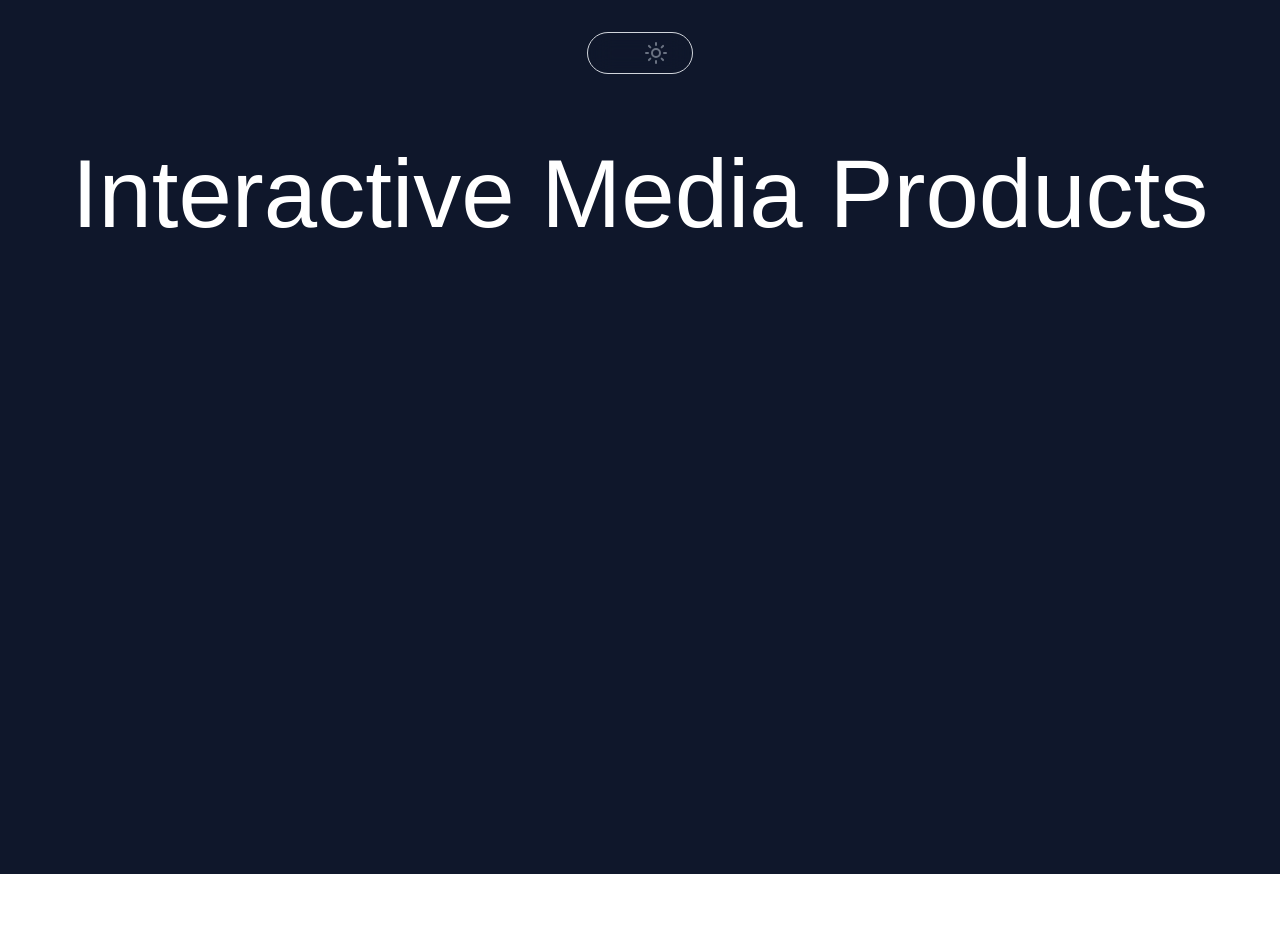
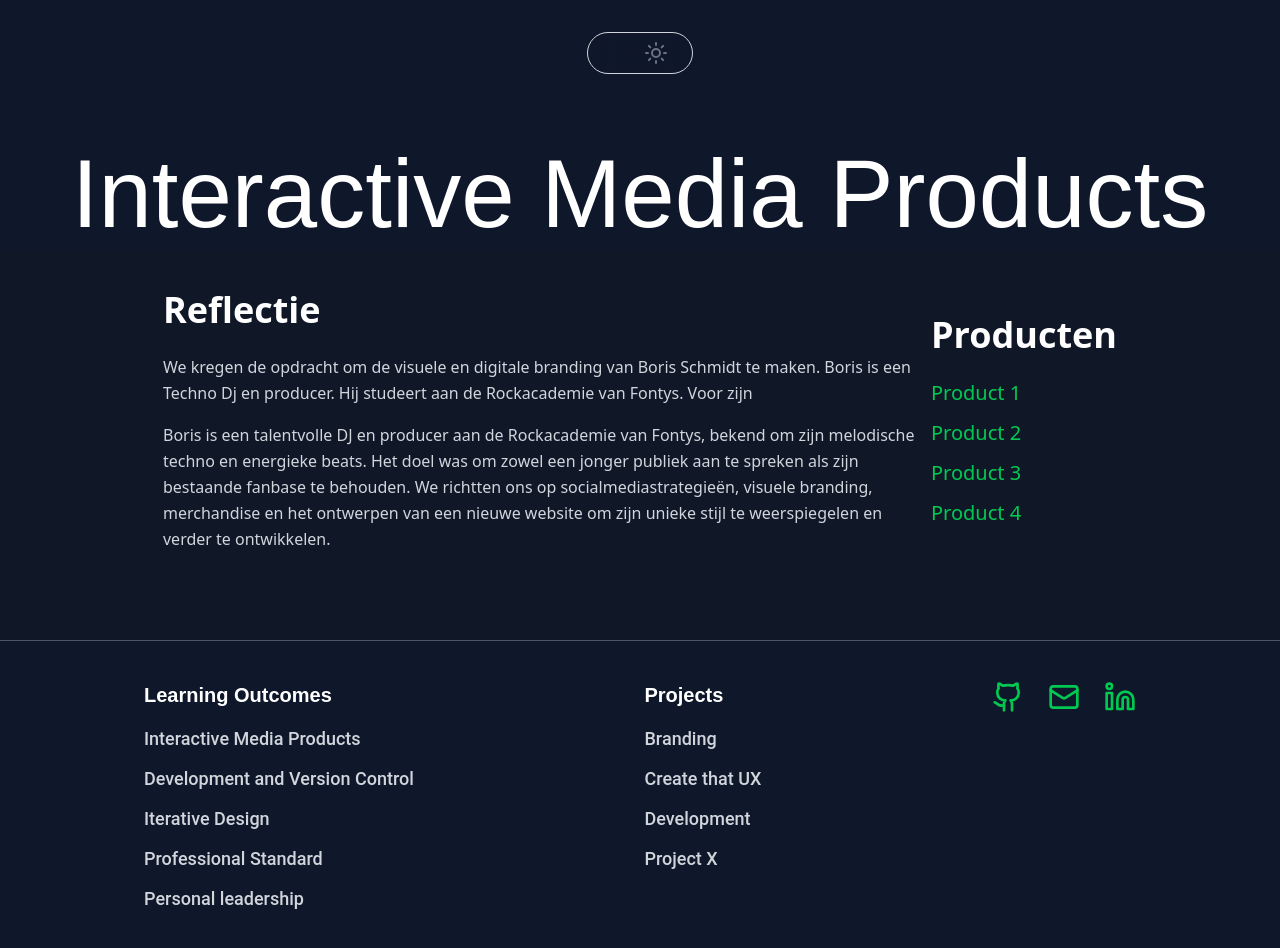
Before and after one commit to LuukyPuuky/Portfolio2.1, a Nuxt app: page /lo1 in a window 1280 px wide. Shown: the top 948 px of the page. Before the commit the page ends 874 px from the top, so only its background shows below. Built offline with nearby package versions, Linux system fonts and the light colour scheme.

Commit message:
changed a bunch of stuff. trying to figure out the nuxt links

```diff
--- a/components/CardStackGroup.vue
+++ b/components/CardStackGroup.vue
@@ -38,7 +38,7 @@ const cards = [
     description:
       "Voor dit project heb ik een branding gemaakt voor Boris Schmidt. Boris studeert aan de Rockacademie. Gedurende 4 weken heb ik samen met mijn groep verschillende producten gemaakt voor Boris. Denk aan een moodboard, stylescape, logo, brandguide en content strategie.",
     buttonText: "Lees Meer",
-    buttonLink: "branding",
+    buttonLink: "/projects/branding",
     brandingTitle: "Branding",
     brandingImage: "/images/card1folderinside.svg",
     fileColor: "#381C22",
@@ -49,7 +49,7 @@ const cards = [
     description:
       "Voor dit project heb ik samen met mijn groepsgenoten een UX design gemaakt voor Cardan. Cardan is een bedrijf dat zich richt op het verbeteren van de accecibility van websites.",
     buttonText: "Lees Meer",
-    buttonLink: "cardan",
+    buttonLink: "/projects/cardan",
     brandingTitle: "Create that UX",
     brandingImage: "images/Cardanlogo.svg",
     fileColor: "#654E6F",
@@ -60,7 +60,7 @@ const cards = [
     description:
       "Dit project gaat over mijn portfolio. Hierin beschrijf ik hoe ik tot mijn portfolio ben gekomen, wat ik ervoor heb gedesigned en hoe ik mezelf beter ben leren kennen in mijn waardes.",
     buttonText: "Lees Meer",
-    buttonLink: "/portfolio",
+    buttonLink: "/projects/portfolio",
     brandingTitle: "Luuk Steijaert",
     brandingImage: "",
     fileColor: "#00c951",
--- a/components/HeaderProject.vue
+++ b/components/HeaderProject.vue
@@ -12,7 +12,7 @@ defineProps({
 </script>
 
 <template>
-  <div class="md:max-w-6xl mx-auto pt-18 px-4 h-screen">
+  <div class="md:max-w-6xl mx-auto pt-18 px-4">
     <div class="text-white flex items-center flex-col gap-2">
       <h1 class="font-KronaOne font md:text-8xl text-6xl w-max">{{ title }}</h1>
       <h2 class="font-KronaOne md:text-5xl text-3xl text-green-400">
--- a/components/HorizontalCardGroup.vue
+++ b/components/HorizontalCardGroup.vue
@@ -1,13 +1,13 @@
 <template>
   <div class="horizontal-scroll-section">
-    <div ref="pinContainerRef" class="h-[280vh]">
+    <div ref="pinContainerRef" :style="{ height: `${scrollHeight}px` }">
       <div
         ref="pinnedElementRef"
         class="sticky top-0 h-screen w-full overflow-hidden"
       >
         <div
           ref="cardsWrapperRef"
-          class="flex flex-nowrap w-max items-center h-full px-[5vw] gap-8"
+          class="flex flex-nowrap w-max items-center h-full px-[5vw] gap-[5vw]"
         >
           <div v-for="(card, index) in cards" :key="index" class="card-item">
             <HorizontalCard
@@ -27,12 +27,12 @@ import { ref, onMounted, onUnmounted } from "vue";
 import HorizontalCard from "./HorizontalCard.vue";
 import { gsap } from "gsap";
 import ScrollTrigger from "gsap/ScrollTrigger";
-import Lo1 from "~/pages/lo1.vue";
 
 // --- Refs for DOM elements ---
 const pinContainerRef = ref(null);
 const pinnedElementRef = ref(null);
 const cardsWrapperRef = ref(null);
+const scrollHeight = ref(0);
 
 // --- Card Data ---
 const cards = ref([
@@ -57,6 +57,7 @@ onMounted(() => {
 
     const amountToScroll =
       cardsWrapperRef.value.offsetWidth - window.innerWidth;
+    scrollHeight.value = window.innerHeight + amountToScroll;
 
     st = ScrollTrigger.create({
       trigger: pinContainerRef.value,
--- a/components/LearningCard.vue
+++ b/components/LearningCard.vue
@@ -1,3 +1,18 @@
+<template>
+  <div class="max-w-2xl">
+    <h2 class="text-white font-RobotoCondensed md:text-4xl mx-[-2px] text-2xl">
+      {{ title }}
+    </h2>
+    <p class="text-green-400 mb-2 font-Roboto md:text-2xl text-xl">
+      {{ subtitle }}
+    </p>
+    <p class="text-gray-300 mb-10 font-Roboto md:text-xl text-lg">
+      {{ description }}
+    </p>
+    <button-pdf @click="handlePdfClick" />
+  </div>
+</template>
+
 <script setup>
 defineProps({
   title: {
@@ -24,17 +39,3 @@ const handlePdfClick = () => {
   emit("pdf-click", { pdfUrl: props.pdfUrl });
 };
 </script>
-<template>
-  <div class="max-w-2xl">
-    <h2 class="text-white font-RobotoCondensed md:text-4xl mx-[-2px] text-2xl">
-      {{ title }}
-    </h2>
-    <p class="text-green-400 mb-2 font-Roboto md:text-2xl text-xl">
-      {{ subtitle }}
-    </p>
-    <p class="text-gray-300 mb-10 font-Roboto md:text-xl text-lg">
-      {{ description }}
-    </p>
-    <button-pdf @click="handlePdfClick" />
-  </div>
-</template>
--- a/components/Navbar.vue
+++ b/components/Navbar.vue
@@ -68,7 +68,7 @@ export default {
       navItems: [
         {
           label: "Learning Outcomes",
-          url: "#learningoutcomes",
+          url: "/#learningoutcomes",
           hash: "#learningOutcomes",
         },
         { label: "Projects", url: "/#projects", hash: "#projects" },
--- a/components/ProjectLayout.vue
+++ b/components/ProjectLayout.vue
@@ -26,6 +26,7 @@
         </div>
       </div>
       <learning-card
+        id="#product1"
         title="Samenwerkingsovereenkomst"
         subtitle="Learning Outcome 4 Professional Standard"
         description="Voordat we begonnen met het groepsproject heb ik een samenwerkingsovereenkomst gemaakt zodat we regels hadden om ons aan te houden tijdens het werken aan dit project."
--- /dev/null
+++ b/components/reflectionSection.vue
@@ -0,0 +1,71 @@
+<template>
+  <div class="w-full bg-gray-900 text-white py-10">
+    <div class="container mx-auto px-4">
+      <!-- Reflection Section -->
+      <div id="reflection" class="mb-12">
+        <h2 class="text-4xl font-bold mb-6">Reflectie</h2>
+        <div class="space-y-4 max-w-3xl">
+          <p class="text-gray-300 leading-relaxed">
+            We kregen de opdracht om de visuele en digitale branding van Boris
+            Schmidt te maken. Boris is een Techno Dj en producer. Hij studeert
+            aan de Rockacademie van Fontys. Voor zijn
+          </p>
+          <p class="text-gray-300 leading-relaxed">
+            Boris is een talentvolle DJ en producer aan de Rockacademie van
+            Fontys, bekend om zijn melodische techno en energieke beats. Het
+            doel was om zowel een jonger publiek aan te spreken als zijn
+            bestaande fanbase te behouden. We richtten ons op
+            socialmediastrategieën, visuele branding, merchandise en het
+            ontwerpen van een nieuwe website om zijn unieke stijl te
+            weerspiegelen en verder te ontwikkelen.
+          </p>
+        </div>
+      </div>
+
+      <!-- Products Section -->
+      <div id="products" class="mb-12">
+        <h2 class="text-4xl font-bold mb-6">Producten</h2>
+        <ul class="space-y-3">
+          <li>
+            <NuxtLink
+              to="/projects/branding#product1"
+              class="text-green-500 hover:text-green-400 text-xl transition-colors duration-200"
+            >
+              Product 1
+            </NuxtLink>
+          </li>
+          <li>
+            <NuxtLink
+              to="/projects/branding#product2"
+              class="text-green-500 hover:text-green-400 text-xl transition-colors duration-200"
+            >
+              Product 2
+            </NuxtLink>
+          </li>
+          <li>
+            <NuxtLink
+              to="/branding#product3"
+              class="text-green-500 hover:text-green-400 text-xl transition-colors duration-200"
+            >
+              Product 3
+            </NuxtLink>
+          </li>
+          <li>
+            <NuxtLink
+              to="/branding#product4"
+              class="text-green-500 hover:text-green-400 text-xl transition-colors duration-200"
+            >
+              Product 4
+            </NuxtLink>
+          </li>
+        </ul>
+      </div>
+    </div>
+  </div>
+</template>
+
+<style scoped>
+html {
+  scroll-behavior: smooth;
+}
+</style>
--- a/pages/lo1.vue
+++ b/pages/lo1.vue
@@ -1,8 +1,14 @@
+<script setup lang="ts">
+import ReflectionSection from "~/components/reflectionSection.vue";
+</script>
+
 <template>
   <div class="scrollbar scrollbar-thumb-green-500 scrollbar-track-slate-900">
     <div class="bg-slate-900 text-white">
       <Navbar />
       <HeaderProject title="Interactive Media Products" />
+      <ReflectionSection />
+      <Footer />
     </div>
   </div>
 </template>
--- a/pages/projects/branding.vue
+++ b/pages/projects/branding.vue
@@ -3,7 +3,60 @@
     <div class="bg-slate-900 text-white">
       <Navbar />
       <HeaderProject title="Branding" subtitle="Boris Schmidt" />
-      <ProjectLayout />
+
+      <div class="min-h-screen p-4">
+        <div class="max-w-6xl mx-auto">
+          <div class="flex flex-col md:flex-row mb-10 md:gap-48 gap-10">
+            <div class="max-w-2xl">
+              <h1 class="font-RobotoCondensed text-4xl">Introductie</h1>
+              <p class="text-gray-300 mb-10 font-Roboto text-xl">
+                We kregen de opdracht om de visuele en digitale branding van
+                Boris Schmidt te maken. Boris is een Techno Dj en producer. Hij
+                studeert aan de Rockacademie van Fontys. Voor zijn Boris is een
+                talentvolle DJ en producer aan de Rockacademie van Fontys,
+                bekend om zijn melodische techno en energieke beats. Het doel
+                was om zowel een jonger publiek aan te spreken als zijn
+                bestaande fanbase te behouden. We richtten ons op
+                socialmediastrategieën, visuele branding, merchandise en het
+                ontwerpen van een nieuwe website om zijn unieke stijl te
+                weerspiegelen en verder te ontwikkelen.
+              </p>
+            </div>
+            <div class="max-w-4xl flex justify-center items-center">
+              <img
+                src="/images/Bs-white.svg"
+                alt="Boris Schmidt logo
+          "
+                class="size-64 flex justify-center items-center"
+              />
+            </div>
+          </div>
+          <learning-card
+            id="#product1"
+            title="Samenwerkingsovereenkomst"
+            subtitle="Learning Outcome 4 Professional Standard"
+            description="Voordat we begonnen met het groepsproject heb ik een samenwerkingsovereenkomst gemaakt zodat we regels hadden om ons aan te houden tijdens het werken aan dit project."
+            pdf-url="/path/to/pdf1.pdf"
+            @pdf-click="openPdf"
+          />
+
+          <learning-card
+            id="#product2"
+            title="Onderzoek Boris"
+            subtitle="Learning outcome 3: Iterative design"
+            description="Als eerste ben ik gaan kijken op het internet naar informatie over Boris zelf via Google. Wat zijn muziek precies is, wat voor soort muziek hij maakt en welke artiesten hij zelf als inspiratie heeft. Daarnaast heeft hij al veel verschillende sociale media platformen om zijn muziek te delen met de wereld, zoals Soundcloud en Spotify. Ook gebruikt hij Tiktok en Instagram om zijn muziek meer aandacht te laten trekken. Hierdoor kreeg ik een beter beeld van zijn muziek. "
+            pdf-url="/path/to/pdf3.pdf"
+          />
+        </div>
+      </div>
     </div>
   </div>
 </template>
+
+<script setup>
+const openPdf = ({ pdfUrl }) => {
+  if (pdfUrl) {
+    window.open(pdfUrl, "_blank");
+  }
+};
+</script>
--- a/pages/projects/cardan.vue
+++ b/pages/projects/cardan.vue
@@ -1,8 +1,7 @@
 <template>
-  <div class="scrollbar scrollbar-thumb-green-500 scrollbar-track-slate-900">
-    <div class="bg-slate-900 text-white">
-      <Navbar />
-      <HeaderProject title="Create that UX" subtitle="Cardan" />
-    </div>
+  <div class="bg-slate-900 text-white">
+    <Navbar />
+    <HeaderProject title="Create that UX" subtitle="Cardan" />
+    <Footer />
   </div>
 </template>
```
Also changed, not shown: pages/projects/about.vue (renamed from pages/about.vue), pages/projects/portfolio.vue (renamed from pages/portfolio.vue).
